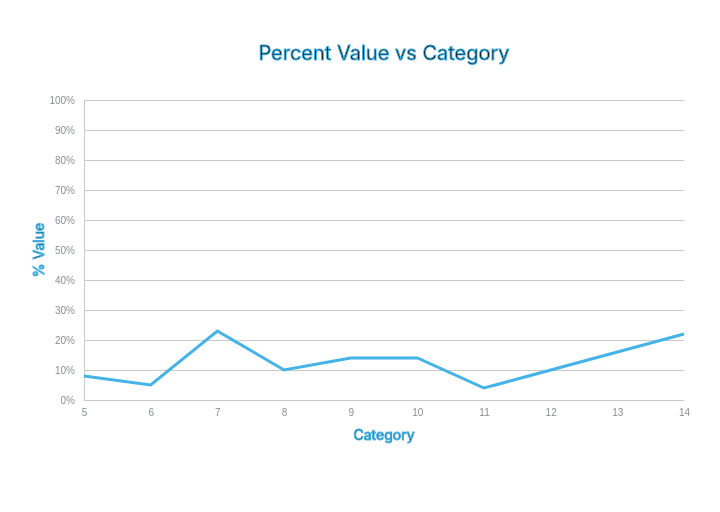
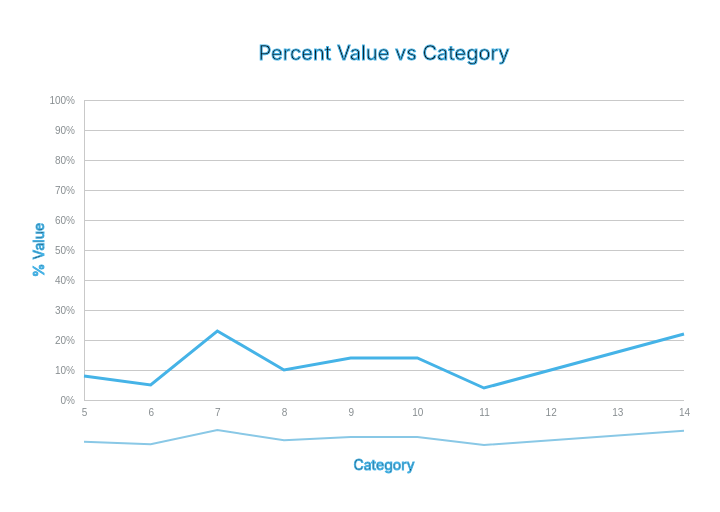
Before and after one commit to amit-metkar/line-chart-d3, a React (Create React App) app: page / in a window 1280 px wide. Shown: the top 512 px of the page, without its empty margins (16-736 px from the left). Built offline with nearby package versions, Linux system fonts and the light colour scheme.

Commit message:
Adding mini chart below x axis

```diff
--- a/src/App.js
+++ b/src/App.js
@@ -9,6 +9,7 @@ function App() {
       <LineChart
         chartConfig={{
           title: "Percent Value vs Category",
+          height: 300,
           line: {
             strokeWidth: 3,
             animationDuration: 1500,
--- a/src/common/axis.js
+++ b/src/common/axis.js
@@ -1,10 +1,12 @@
 import * as d3 from "d3";
 import classnames from "classnames";
+import drawLine from "../components/Chart/drawLine";
+import { miniChartHeight } from "../components/Chart/constants";
 
 function drawAxis(config) {
-  const { margin, width, height, drawXGridLines = true, drawYGridLines = false, xLabel, yLabel, axisClass, gridClass, svgRef, xScale, yScale } = config;
+  const { margin, width, height, data, drawXGridLines = true, drawYGridLines = false, xLabel, yLabel, axisClass, gridClass, svgRef, xScale, yScale, line } = config;
 
-  const svg = d3.select(svgRef.current).select("g");
+  const svg = d3.select(svgRef.current).select("g.chart");
 
   if (drawYGridLines)
     svg
@@ -19,7 +21,7 @@ function drawAxis(config) {
       .attr("class", classnames(["grid grid-x", gridClass]))
       .call(d3.axisLeft(yScale).tickSize(-width).tickFormat(""));
 
-  svg
+  const xa = svg
     .append("g")
     .attr("class", classnames(["axis axis-x", axisClass]))
     .attr("transform", `translate(0,${height})`)
@@ -36,7 +38,7 @@ function drawAxis(config) {
       .attr("class", "axis-label axis-label-x")
       .attr("text-anchor", "middle")
       .attr("x", width / 2)
-      .attr("y", height + margin.top / 2)
+      .attr("y", height + margin.top / 2 + miniChartHeight)
       .text(xLabel);
 
   if (yLabel)
@@ -48,6 +50,28 @@ function drawAxis(config) {
       .attr("y", -margin.left / 2)
       .attr("transform", "rotate(-90)")
       .text(yLabel);
+
+  xa.append("g").attr("transform", `translate(0, ${miniChartHeight})`).attr("class", "mini-chart");
+
+  const yMinValue = d3.min(data, (d) => d.value);
+  const yMaxValue = d3.max(data, (d) => d.value);
+  let _yScale = d3
+    .scaleLinear()
+    .range([miniChartHeight - 15, 0])
+    .domain([yMinValue, yMaxValue]);
+
+  drawLine({
+    svgRef,
+    data,
+    xScale,
+    yScale: _yScale,
+    line: {
+      ...line,
+      strokeWidth: 2,
+      className: "mini-chart",
+    },
+    selector: "g.mini-chart",
+  });
 }
 
 export default drawAxis;
--- a/src/common/tooltip.js
+++ b/src/common/tooltip.js
@@ -4,7 +4,7 @@ import classnames from "classnames";
 function drawTooltip(config) {
   const { margin, width, height, data, svgRef, tooltipRef, markerClass, xScale, yScale } = config;
 
-  const svg = d3.select(svgRef.current).select("g");
+  const svg = d3.select(svgRef.current).select("g.chart");
   const tooltip = d3.select(tooltipRef.current);
 
   const focus = svg.append("g").attr("class", "focus").style("display", "none");
--- a/src/components/Chart/constants.js
+++ b/src/components/Chart/constants.js
@@ -5,6 +5,7 @@ export const defaultChartConfig = {
   line: {
     strokeWidth: 4,
     animationDuration: 2000,
+    className: "line-chart",
   },
 };
 
@@ -14,3 +15,5 @@ export const defaultAxisConfig = {
 };
 
 export const defaultTooltipConfig = {};
+
+export const miniChartHeight = 30;
--- a/src/components/Chart/drawLine.js
+++ b/src/components/Chart/drawLine.js
@@ -7,26 +7,25 @@ const drawLine = (config) => {
     xScale,
     yScale,
     data,
-    line: { strokeWidth, animationDuration },
-    lineClassName,
+    line: { strokeWidth, animationDuration, className },
+    selector = "g.chart",
   } = config;
 
-  const svg = d3.select(svgRef.current).select("g");
+  const chartGrp = d3.select(svgRef.current).select(selector);
 
   const line = d3
     .line()
     .x((d) => xScale(d.category))
     .y((d) => yScale(d.value));
-  // .curve(d3.curveMonotoneX);
 
-  const path = svg
+  const path = chartGrp
     .append("path")
     .datum(data)
     .attr("fill", "none")
     .attr("stroke-width", strokeWidth)
     .attr("class", "line")
     .attr("d", line)
-    .attr("class", classNames(["line-chart path", lineClassName]));
+    .attr("class", classNames([className, "path"]));
 
   const pathLength = path.node().getTotalLength();
   const transitionPath = d3.transition().ease(d3.easeSin).duration(animationDuration);
--- a/src/components/Chart/index.js
+++ b/src/components/Chart/index.js
@@ -8,7 +8,7 @@ import drawTooltip from "../../common/tooltip";
 import drawLine from "./drawLine";
 import "./index.scss";
 import merge from "lodash-es/merge";
-import { defaultAxisConfig, defaultChartConfig, defaultTooltipConfig } from "./constants";
+import { defaultAxisConfig, defaultChartConfig, defaultTooltipConfig, miniChartHeight } from "./constants";
 
 const Chart = (props) => {
   const svgRef = React.createRef();
@@ -46,7 +46,7 @@ const Chart = (props) => {
     const svg = d3
       .select(svgRef.current)
       .attr("width", width + margin.left + margin.right)
-      .attr("height", height + margin.top + margin.bottom);
+      .attr("height", height + margin.top + margin.bottom + miniChartHeight);
 
     svg
       .append("text")
@@ -55,7 +55,7 @@ const Chart = (props) => {
       .attr("y", margin.top / 2)
       .text(title);
 
-    svg.append("g").attr("transform", `translate(${margin.left},${margin.top})`);
+    svg.append("g").attr("class", "chart").attr("transform", `translate(${margin.left},${margin.top})`);
 
     drawAxis({
       ..._axisConfig,
--- a/src/components/Chart/index.scss
+++ b/src/components/Chart/index.scss
@@ -59,6 +59,12 @@
   }
 }
 
+.mini-chart {
+  &.path {
+    stroke: #89c8e6;
+  }
+}
+
 .chart-title {
   font-size: 20px;
   stroke: #45b3e7;
```
